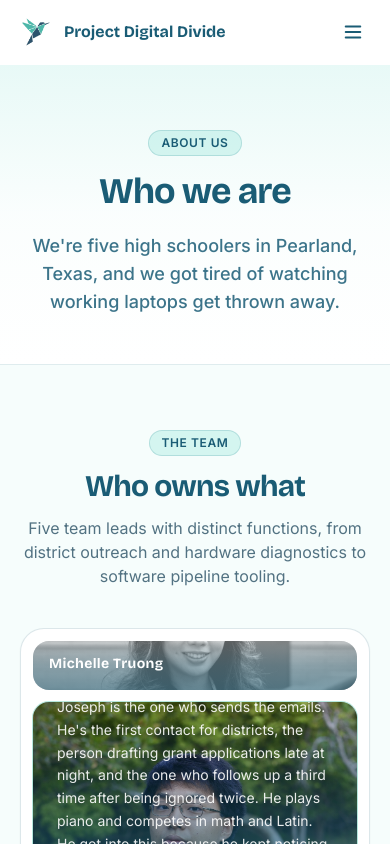
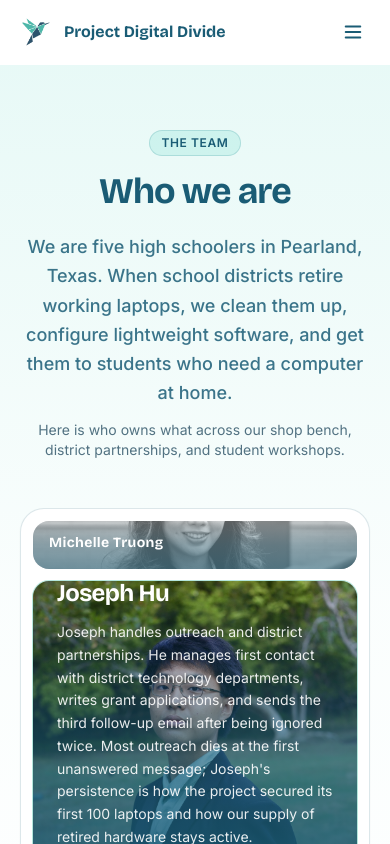
Before and after one commit to bebepig1437/project-digital-divide, a React (Vite) app: page /about in a window 390 px wide. Shown: the top 844 px of the page. Built offline with nearby package versions, Linux system fonts and the light colour scheme; the HTML template or start-up script is replaced by a standard one.

Commit message:
feat(about): merge stacked headers and update team roles to match operational reality

```diff
--- a/src/data/team.js
+++ b/src/data/team.js
@@ -5,32 +5,32 @@
 export const team = [
   {
     name: 'Michelle Truong',
-    focus: 'Lead · Narrative and Community',
+    focus: 'Lead · Narrative and Workshops',
     photo: '/team/michelle.jpg',
-    bio: "Michelle is the reason anyone outside the team knows what we do. She writes the case studies, runs the camera, and turns a spreadsheet of deployments into something a person would actually read. She handles workshop materials, most of the presentations, and the district follow-up emails that keep people talking to us. Before this, she mostly noticed that school had quietly started assuming every student had a computer at home, and that most people didn't seem to think that was a problem. She plays tennis and bakes, and she has rewritten the same paragraph of the case study at least four times.",
+    bio: "Michelle handles the narrative side of the project: case studies, photography, workshop structure, and the follow-up communications that keep district relationships alive. She coordinates the workshop curriculum and translates bench deployment data into something people can actually read and use. The bench work produces working devices; Michelle's writing is what makes those devices legible to partners and grant reviewers.",
   },
   {
     name: 'Joseph Hu',
-    focus: 'Lead · Outreach and Pipeline Management',
+    focus: 'Lead · Outreach and Partnerships',
     photo: '/team/joseph.jpg',
-    bio: "Joseph is the one who sends the emails. He's the first contact for districts, the person drafting grant applications late at night, and the one who follows up a third time after being ignored twice. He plays piano and competes in math and Latin. He got into this because he kept noticing that technology moves forward whether or not you can keep up with it, and the people who can't are usually the ones who had the least to begin with. He is probably the reason this project exists.",
+    bio: "Joseph handles outreach and district partnerships. He manages first contact with district technology departments, writes grant applications, and sends the third follow-up email after being ignored twice. Most outreach dies at the first unanswered message; Joseph's persistence is how the project secured its first 100 laptops and how our supply of retired hardware stays active.",
   },
   {
     name: 'Joshua De Leon',
-    focus: 'Lead · Hardware and Bench Operations',
+    focus: 'Lead · Bench Operations',
     photo: '/team/joshua.jpg',
-    bio: "Joshua runs the bench. He's the one who opens up a donated laptop, finds a dead drive, a cracked hinge, and coffee from three years ago on the keyboard, and still gets it booting by Friday. He does the diagnostics, the drive swaps, the OS installs, and the quality checks before anything leaves the workspace. He doesn't run meetings or write grants. He fixes the machines. When he isn't doing this, he's lifting, or taking apart something that wasn't broken yet.",
+    bio: "Joshua runs the bench. Every machine goes through him: physical intake, hardware checks, cleaning, part replacements, lightweight software installation, and quality control, along with pickups and storage. He does not run committee meetings or write grants; he makes sure every laptop boots reliably and works cleanly before it ever reaches a student.",
   },
   {
     name: 'Sahil Mohammed',
-    focus: 'Software and Internal Systems',
+    focus: 'Software Tooling and Systems',
     photo: null,
-    bio: "Sahil builds the systems we run on, including the intake tracker, the deployment log, and the parts of the pipeline that are invisible until they break. He's worked as an AI intern at a startup and done research with a PhD student at Purdue on AI reliability. He brings a version of that to a project that mostly runs on spreadsheets. He joined because digital literacy gets treated as an afterthought when it's actually half the problem. He's an Eagle Scout.",
+    bio: "Sahil builds the internal software we run on: intake tracking, asset states, and deployment logs. While a spreadsheet works for the first batch of devices, Sahil builds the tracking tools that turn our logs into an accountable, repeatable dataset that other student teams can follow.",
   },
   {
     name: 'Kaleb Wu',
-    focus: 'Software and Internal Systems',
+    focus: 'Software Tooling and Testing',
     photo: null,
-    bio: "Kaleb works on the software side with Sahil, building and testing the tools that track devices from intake to deployment. He lifts, and he's into hardware and electronics. He's here because he thinks the field is gatekept more by cost and geography than by difficulty, and he'd like to do something about that.",
+    bio: "Kaleb works alongside Sahil on building and testing our internal tracking software. He focuses on hardware validation and logging tools that track each machine from district intake to student hand-off, ensuring our yield rates and bench data remain accurate and consistent.",
   },
 ]
--- a/src/pages/About.jsx
+++ b/src/pages/About.jsx
@@ -1,38 +1,24 @@
-import Reveal from '../components/Reveal'
 import TeamHorizonExpander from '../components/TeamHorizonExpander'
 
 export default function About() {
   return (
-    <>
-      {/* Hero Header */}
-      <section className="relative overflow-hidden bg-gradient-to-b from-brand-pale/25 via-brand-pale/5 to-white pt-16 pb-12 sm:pt-20 sm:pb-16">
-        <div className="container-content max-w-3xl text-center">
-          <span className="eyebrow">About Us</span>
+    <section className="relative overflow-hidden bg-gradient-to-b from-brand-pale/25 via-brand-pale/5 to-white pt-16 pb-20 sm:pt-20 sm:pb-28">
+      <div className="container-content">
+        <div className="mx-auto mb-12 max-w-3xl text-center">
+          <span className="eyebrow">The Team</span>
           <h1 className="mt-4 text-4xl font-bold tracking-tight text-brand-slate sm:text-5xl">
             Who we are
           </h1>
-          <p className="mt-5 text-lg font-medium text-brand-slate/85 sm:text-xl">
-            We're five high schoolers in Pearland, Texas, and we got tired of watching working laptops get thrown away.
+          <p className="mt-5 text-lg font-medium leading-relaxed text-brand-slate/85 sm:text-xl">
+            We are five high schoolers in Pearland, Texas. When school districts retire working laptops, we clean them up, configure lightweight software, and get them to students who need a computer at home.
+          </p>
+          <p className="mt-3 text-sm text-muted">
+            Here is who owns what across our shop bench, district partnerships, and student workshops.
           </p>
         </div>
-      </section>
 
-      {/* The Team Showcase */}
-      <section className="border-t border-brand-slate/10 bg-brand-pale/10 py-16 sm:py-24">
-        <div className="container-content">
-          <div className="mx-auto mb-10 max-w-2xl text-center">
-            <span className="eyebrow">The Team</span>
-            <h2 className="mt-3 text-3xl font-bold text-brand-slate sm:text-4xl">
-              Who owns what
-            </h2>
-            <p className="mt-3 text-base text-muted">
-              Five team leads with distinct functions, from district outreach and hardware diagnostics to software pipeline tooling.
-            </p>
-          </div>
-
-          <TeamHorizonExpander />
-        </div>
-      </section>
-    </>
+        <TeamHorizonExpander />
+      </div>
+    </section>
   )
 }
```
